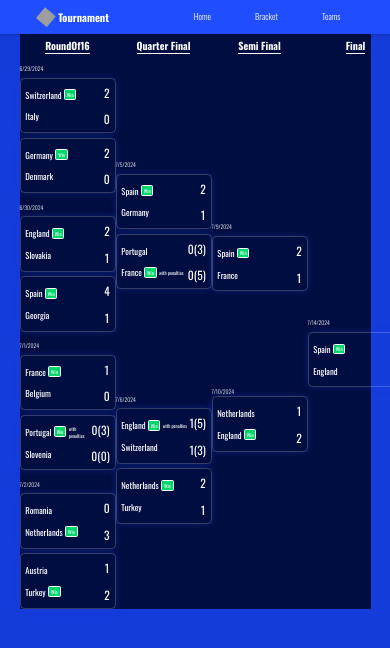
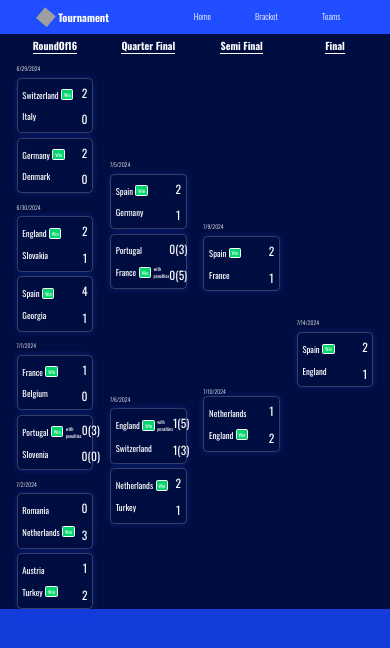
Before and after one commit to Nikolaj-Georgiev/simple-react-projects, a React (Vite) app in the folder football-tournament/: page /bracket in a window 390 px wide. Shown: the top 648 px of the page. Built offline with nearby package versions, Linux system fonts and the light colour scheme; grey boxes are pictures that could not be loaded.

Commit message:
fixed responsive of home and bracket

```diff
--- a/football-tournament/src/sass/layout/_bracket.scss
+++ b/football-tournament/src/sass/layout/_bracket.scss
@@ -11,6 +11,10 @@
   width: 90%;
   height: 100%;
   margin: 0 auto;
+
+  @include respond(phone) {
+    width: 100%;
+  }
 
   &__phase {
     display: flex;
@@ -84,6 +88,10 @@
     box-shadow: rgba(34, 66, 211, 0.35) 0 0 1.5rem;
     z-index: 1000;
 
+    @include respond(phone) {
+      width: 16rem;
+    }
+
     &:hover {
       cursor: pointer;
     }
--- a/football-tournament/src/sass/layout/_homePage.scss
+++ b/football-tournament/src/sass/layout/_homePage.scss
@@ -13,6 +13,10 @@
   flex-direction: column;
   justify-content: flex-start;
   align-items: flex-start;
+
+  @include respond(phone) {
+    width: 100%;
+  }
 
   & span {
     width: 100%;
```
